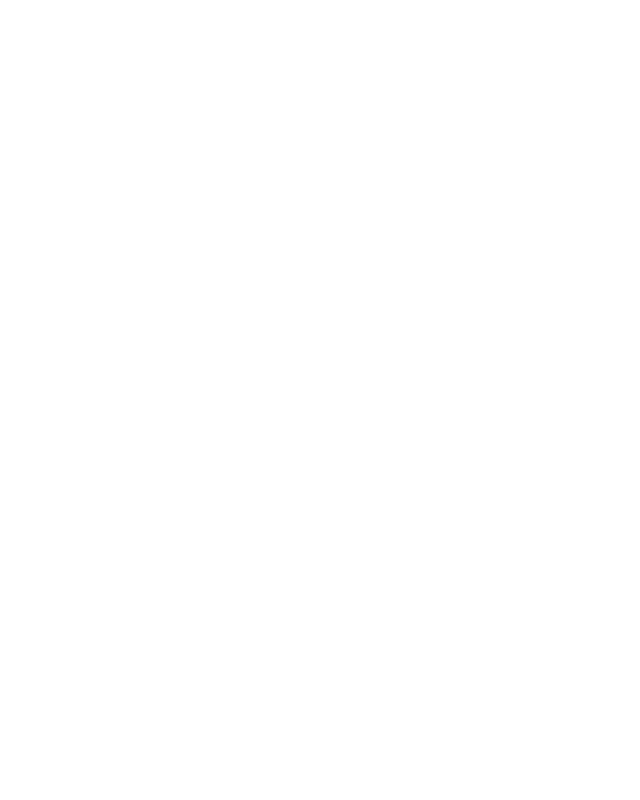
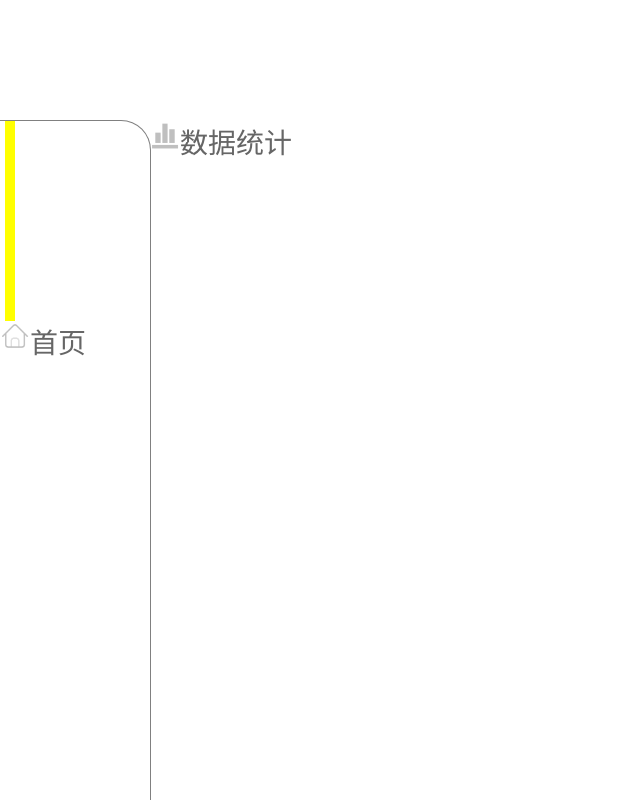
Before and after one commit to wazy999/Aggregate-class-BBS, a Vue app: page /#/sidebar in a window 1280 px wide. Shown: the whole page, without its empty margins (0-640 px from the left). Built offline with nearby package versions, Linux system fonts and the light colour scheme; the HTML template or start-up script is replaced by a standard one.

Commit message:
fixed:小修改

```diff
--- /dev/null
+++ b/src/components/sidebar.vue
@@ -0,0 +1,68 @@
+<template>
+  <div class="left-tab">
+    <div class="tab-item" @click="switchTo('/')">
+    <div class="beforeline"></div>
+            <img :src="'/' === $route.path ? tabBarImgArr[0].selected : tabBarImgArr[0].normal" alt="首页">
+            <span :class="{on: '/' === $route.path}">首页</span>
+        </div>
+    <div class="tab-item" @click="switchTo('/data')">
+            <img :src="'/data' === $route.path ? tabBarImgArr[1].selected : tabBarImgArr[1].normal" alt="数据统计">
+            <span :class="{on: '/data' === $route.path}">数据统计</span>
+        </div>
+  </div>
+</template>
+
+<script>
+export default {
+    data(){
+       return{ tabBarImgArr:[   //图片切换
+            {normal: require('../assets/image/icon_home.png'), selected: require('../assets/image/icon_home_selected.png')},
+            {normal: require('../assets/image//icon_intro.png'), selected: require('../assets/image/icon_intro_selected.png')},
+        ]
+       }
+    },
+    methods:{
+    switchTo(path){
+      // console.log(this.$router)
+      this.$router.replace(path)
+    }
+  }
+}
+</script>
+<style lang="scss">
+.left-tab{
+  position: fixed;
+    width:3rem;
+    height:10rem;
+    background-color: #fff;
+    left:-1.5rem;
+    top: 15%;
+    display:flex;
+    border: grey 0.5px solid;
+    border-radius: 30px;
+    border-left:none;
+    z-index:999;
+    .tab-item{
+      position: relative;
+      left:1.5rem;
+      width: 100%;
+      height: 2rem;
+      font-size:0.28rem;
+      color:#666;
+      .beforeline{
+      position: relative;
+      left: 0.05rem;
+      background-color: yellow;
+      height: 2rem;
+      width: 0.1rem
+    }
+      img{
+         width :20%;
+         margin-bottom :2px;
+      }
+      .on{
+        color: red;
+      }
+    }
+}
+</style>
--- a/src/pages/index.vue
+++ b/src/pages/index.vue
@@ -2,14 +2,16 @@
  <div>
      <!-- 头部固定信息 -->
     <forum-header :pageName="pageTitle"></forum-header>
+    <!-- 侧边栏 -->
+    <forum-sidebar></forum-sidebar>
     <!-- 页面主要内容 -->
     <div class="indexPage">
         <div class="postCard" style="padding-bottom: 0.24rem">
             <input placeholder="搜索..."/>
             <div class="beforeLine" style="background-color: #6ca8c2;"></div>
         </div>
-        <ul>
-            <li v-for="(post,index) in postList" :key="index" class="postCard">
+        <ul >
+            <li v-for="(post,index) in postList" :key="index" class="postCard" @click="switchTo('/postDetail')">
             <div class="beforeLine" :style="{backgroundColor: (post.type == 'modual1') ? '#f8dd25' : (post.type == 'modual2') ? '#33c9b0' : '#f99dce'}"></div>
             <div class="postCardHeader">
                 <span :style="{backgroundColor: (post.type == 'modual1') ? '#f8dd25' : (post.type == 'modual2') ? '#33c9b0' : '#f99dce'}">+{{post.addNum}}</span>
@@ -35,7 +37,7 @@
 <script>
 import header from '@/components/header'
 import tabbar from '@/components/tabbar'
-
+//import sidebar from '@/components/sidebar'
 export default {
   data () {
     return {
@@ -57,7 +59,14 @@
   },
   components:{
     forumHeader: header,
-    forumTabbar: tabbar
+    forumTabbar: tabbar,
+    //forumSidebar:sidebar
+  },
+  methods:{
+    switchTo(path){
+      // console.log(this.$router)
+      this.$router.replace(path)
+    }
   }
 }
 </script>
--- a/src/pages/postDetail.vue
+++ b/src/pages/postDetail.vue
@@ -1,7 +1,9 @@
 <template>
  <div>
      <!-- 头部固定信息 -->
-    <forum-header :pageName="pageTitle"></forum-header>
+     <div @click="back('/')" class="head">
+    <forum-header :pageName="pageTitle" ></forum-header>
+     </div>
     <!-- 帖子内容 -->
     <div class="indexPage">
         <ul>
@@ -60,8 +62,8 @@
     }
   },
   methods:{
-    back(){
-        this.$router.go(-1);//返回上一层
+    back(path){
+        this.$router.replace(path);//返回上一层
     },
   },
   components:{
@@ -72,11 +74,14 @@
 
 <style lang="scss" scoped>
  @import '../assets/main.scss';
-
+.head{
+  z-index: 99999;
+}
 .indexPage{
+  position: relative;
+  float: left;
   padding: 0;
   margin: 0;
-  margin-top: 63.2px;
   width: 100%;
   color: #707070;
   box-sizing: border-box;
--- a/src/router/index.js
+++ b/src/router/index.js
@@ -8,6 +8,7 @@
 import discuss from '@/pages/discuss'
 import content from '@/components/content'
 import tabbar from '@/components/tabbar'
+import sidebar from '@/components/sidebar'
 Vue.use(Router)
 
 export default new Router({
@@ -44,6 +45,10 @@
       path: '/tabbar',
       name: '底部导航栏',
       component: tabbar
-    },
+    }, {
+      path: '/sidebar',
+      name: '侧边栏',
+      component: sidebar
+    }
   ]
 })
```
